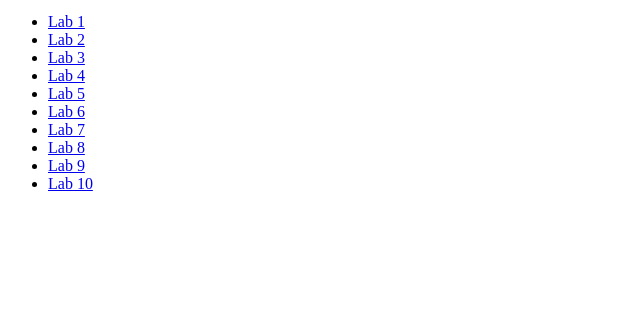
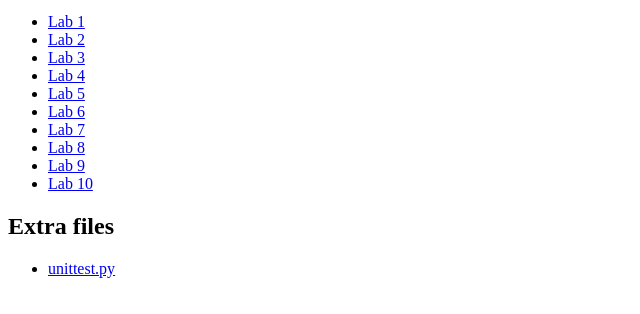
Before and after one commit to j2kun/SecretPythonSeminar, a plain HTML site: page index.html in a window 1280 px wide. Shown: the part 76-390 px from the top of the page, without its empty margins (0-640 px from the left). Drawn offline with Linux system fonts and the light colour scheme.

Commit message:
link to unittest

```diff
--- a/index.html
+++ b/index.html
@@ -19,5 +19,10 @@
 <li><a href="lab10/lab10.html">Lab 10</a></li>
 </ul>
 
+<h2>Extra files</h2>
+<ul>
+<li><a href="unittest.py">unittest.py</a></li>
+</ul>
+
 </body>
 </html>
```
